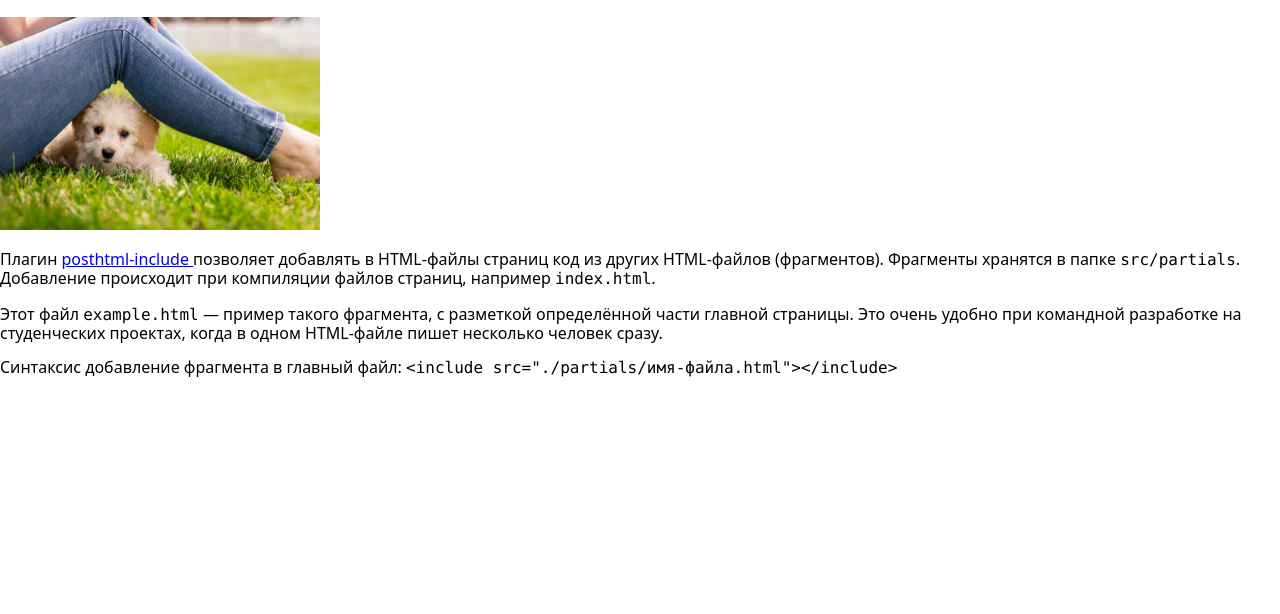
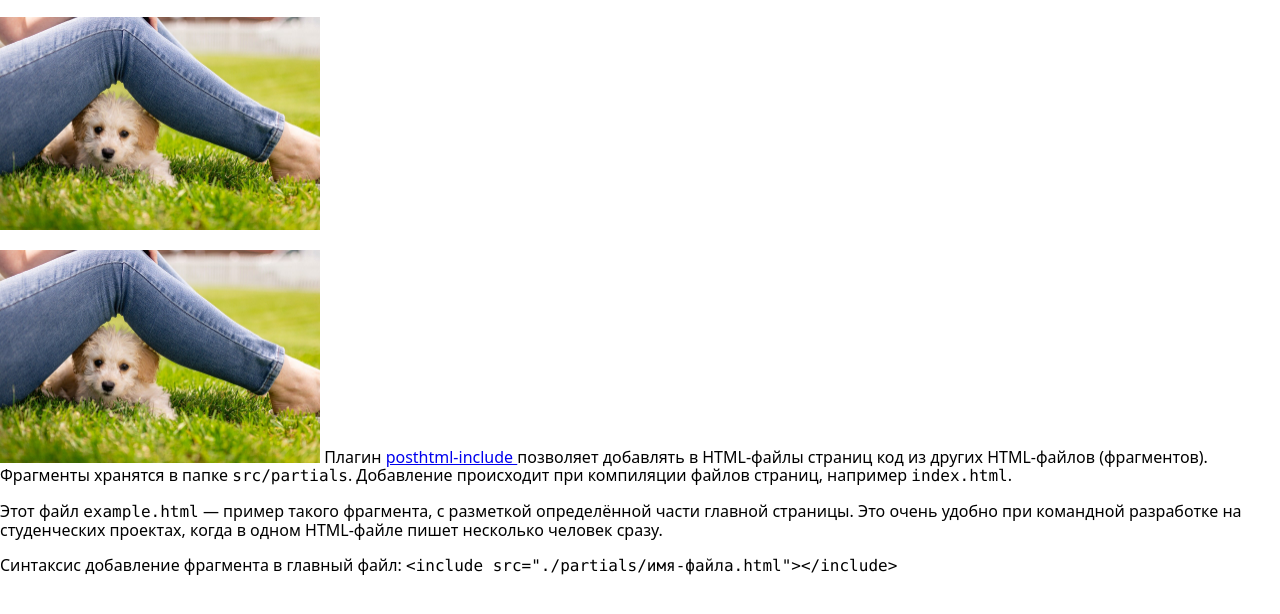
Before and after one commit to TanyaKalkuta/TheSkyIsTheLimit, a plain HTML site: page index.html in a window 1280 px wide. Shown: the part 110-724 px from the top of the page. Drawn offline with nearby package versions, Linux system fonts and the light colour scheme.

Commit message:
Deploying to gh-pages from @ TanyaKalkuta/TheSkyIsTheLimit@a5e06bfd53e6645066eadbf6c08e63a069c45ff6 🚀

```diff
--- a/index.html
+++ b/index.html
@@ -1 +1 @@
-<!DOCTYPE html><html lang="ru"><head><meta charset="UTF-8"><meta name="viewport" content="width=device-width, initial-scale=1.0"><title>Заголовок страницы</title><link rel="stylesheet" href="https://cdnjs.cloudflare.com/ajax/libs/modern-normalize/1.0.0/modern-normalize.min.css" integrity="sha512-ISS7cAi1PEhQ8jnbJpJZMd29NlhNj4AWYyLOSp2CE/CsHxTCu+r+t0D2yoJudVrd0/8fTVPUVDzY5Tvli75u/g==" crossorigin=""><link rel="stylesheet" href="/src.3c688a40.css"></head><body> <h1>My progect 1test</h1>  <article class="example"> <h1>HTML-фрагменты</h1> <img src="/demo.090c7c6d.jpg" alt="" width="320"> <p> Плагин <a href="https://github.com/posthtml/posthtml-include" target="_blank" rel="noopener noreferrer"> posthtml-include </a> позволяет добавлять в HTML-файлы страниц код из других HTML-файлов (фрагментов). Фрагменты хранятся в папке <code>src/partials</code>. Добавление происходит при компиляции файлов страниц, например <code>index.html</code>. </p> <p> Этот файл <code>example.html</code> &mdash; пример такого фрагмента, с разметкой определённой части главной страницы. Это очень удобно при командной разработке на студенческих проектах, когда в одном HTML-файле пишет несколько человек сразу. </p> <p> Синтаксис добавление фрагмента в главный файл: <code> &lt;include src="./partials/имя-файла.html"&gt;&lt;/include&gt; </code> </p> <div class="background"></div> </article>  <script src="/src.0778d508.js"></script> </body></html>
+<!DOCTYPE html><html lang="ru"><head><meta charset="UTF-8"><meta name="viewport" content="width=device-width, initial-scale=1.0"><title>Заголовок страницы</title><link rel="stylesheet" href="https://cdnjs.cloudflare.com/ajax/libs/modern-normalize/1.0.0/modern-normalize.min.css" integrity="sha512-ISS7cAi1PEhQ8jnbJpJZMd29NlhNj4AWYyLOSp2CE/CsHxTCu+r+t0D2yoJudVrd0/8fTVPUVDzY5Tvli75u/g==" crossorigin=""><link rel="stylesheet" href="/src.3c688a40.css"></head><body> <h1>My progect 1test</h1>  <article class="example"> <h1>HTML-фрагменты</h1> <img src="/demo.090c7c6d.jpg" alt="" width="320"> <p> <img src="/demo.090c7c6d.jpg" alt="" width="320"> Плагин <a href="https://github.com/posthtml/posthtml-include" target="_blank" rel="noopener noreferrer"> posthtml-include </a> позволяет добавлять в HTML-файлы страниц код из других HTML-файлов (фрагментов). Фрагменты хранятся в папке <code>src/partials</code>. Добавление происходит при компиляции файлов страниц, например <code>index.html</code>. </p> <p> Этот файл <code>example.html</code> &mdash; пример такого фрагмента, с разметкой определённой части главной страницы. Это очень удобно при командной разработке на студенческих проектах, когда в одном HTML-файле пишет несколько человек сразу. </p> <p> Синтаксис добавление фрагмента в главный файл: <code> &lt;include src="./partials/имя-файла.html"&gt;&lt;/include&gt; </code> </p> <div class="background"></div> </article>  <script src="/src.0778d508.js"></script> </body></html>
```
